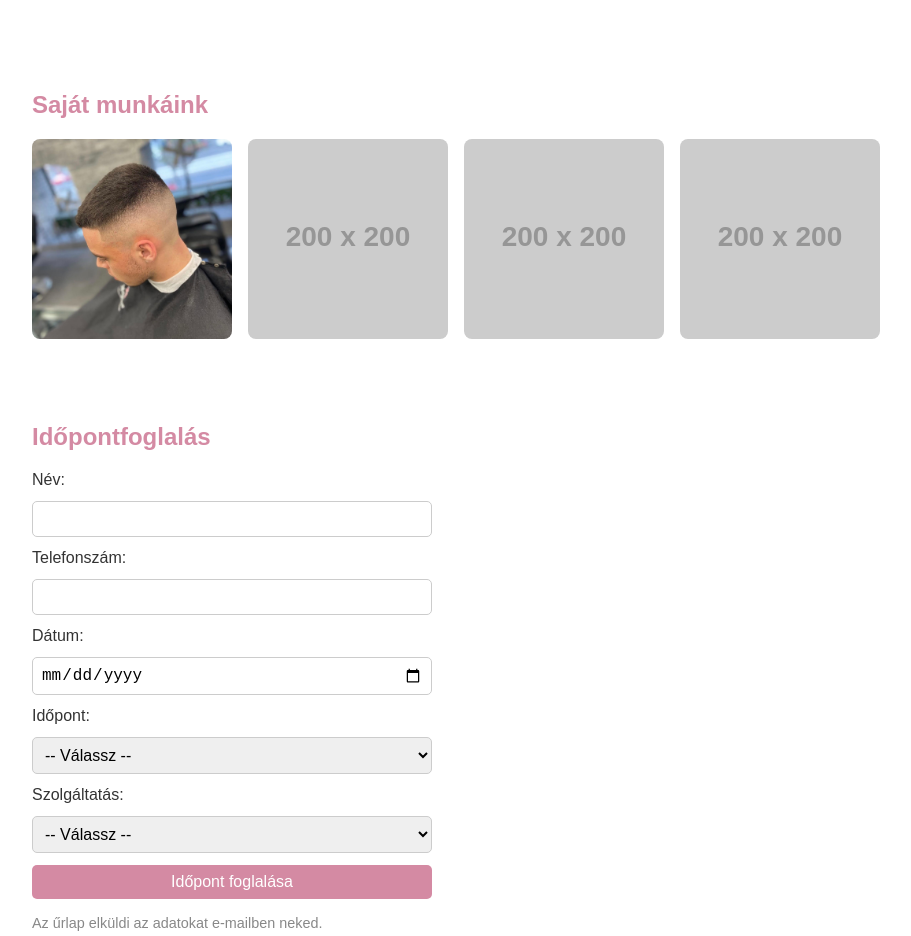
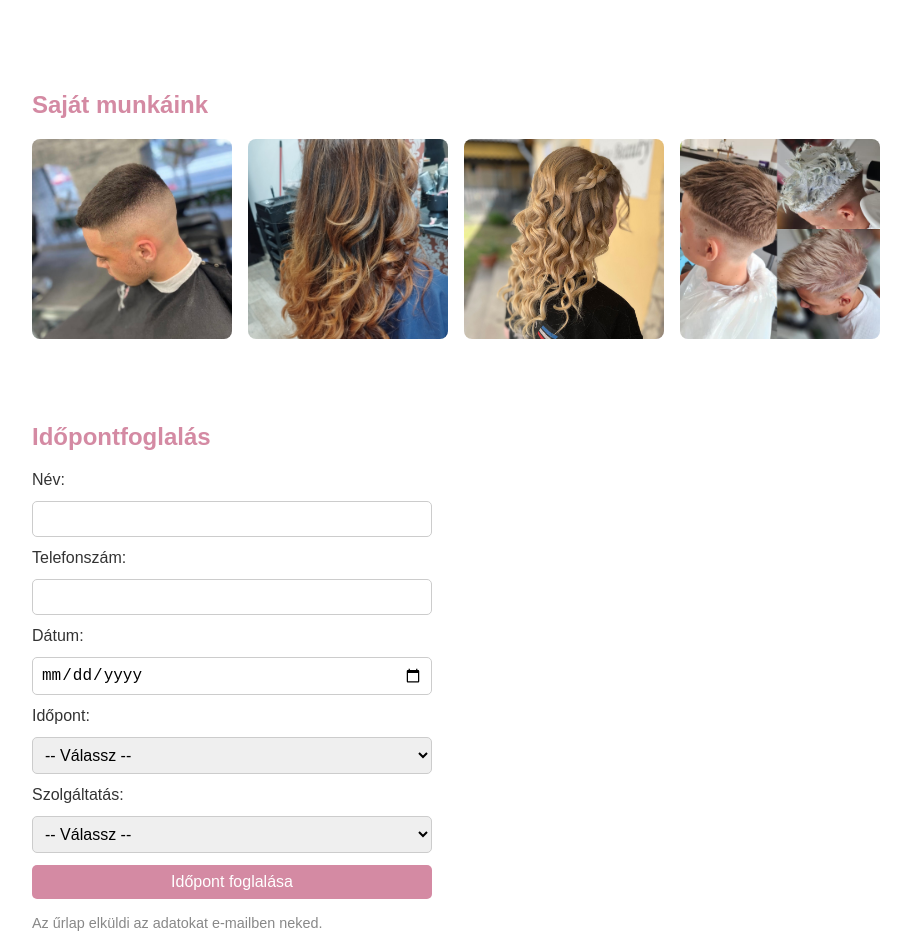
Before and after one commit to WestStar72/Fodrasz, a plain HTML site: page index.html in a window 1280 px wide. Shown: the part 780-1716 px from the top of the page, without its empty margins (158-1069 px from the left). Drawn offline with Linux system fonts and the light colour scheme; placeholder pictures from the web are drawn by us.

Commit message:
Update index.html

```diff
--- a/index.html
+++ b/index.html
@@ -38,9 +38,9 @@
     <h2>Saját munkáink</h2>
     <div class="gallery">
       <img src="\kepek\frizura1.jpg" alt="Frizura 1" />
-      <img src="https://via.placeholder.com/200x200?text=Frizura+2" alt="Frizura 2" />
-      <img src="https://via.placeholder.com/200x200?text=Frizura+3" alt="Frizura 3" />
-      <img src="https://via.placeholder.com/200x200?text=Frizura+4" alt="Frizura 4" />
+      <img src="\kepek\frizura2.jpg" alt="Frizura 2" />
+      <img src="\kepek\frizura3.jpg" alt="Frizura 3" />
+      <img src="\kepek\frizura4.jpg" alt="Frizura 4" />
     </div>
   </section>
 
```
